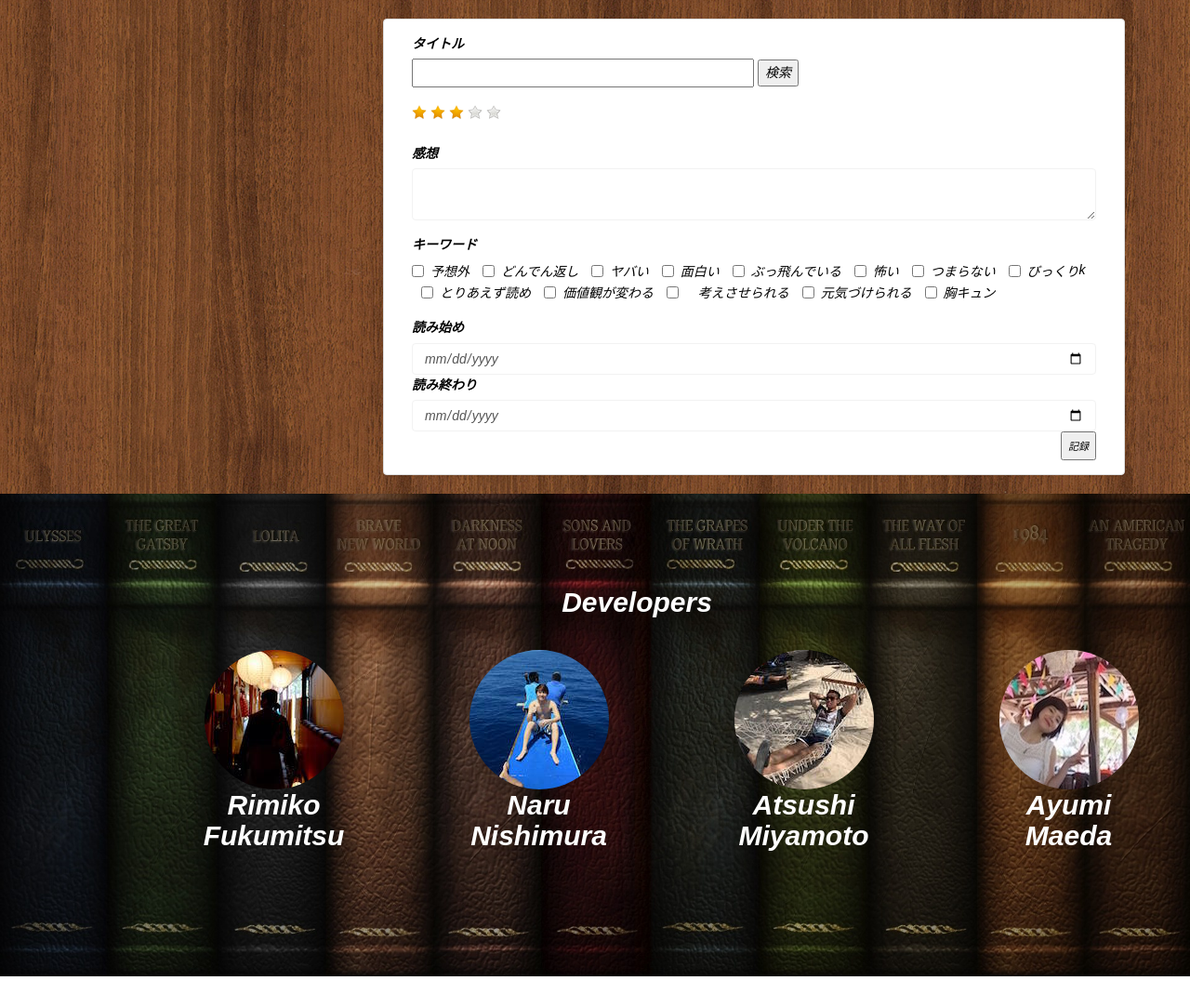
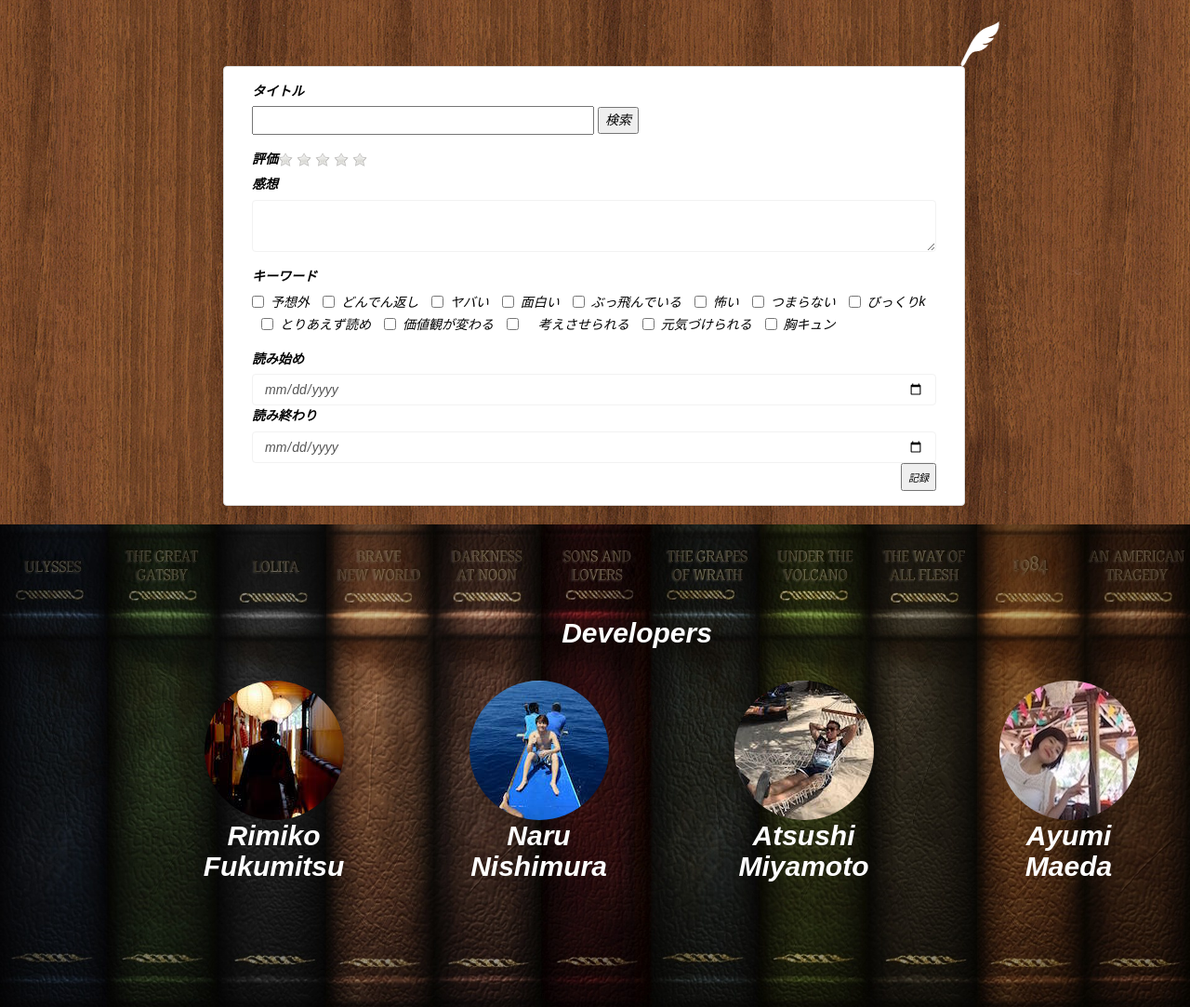
Before and after one commit to Rimiko/MemoReads_moc, a PHP site: page /record.php in a window 1280 px wide. Shown: the part 80-1163 px from the top of the page at 93% size. Before the commit the page ends 1130 px from the top, so only its background shows below. Run offline with PHP 8.4, Linux system fonts and the light colour scheme.

Commit message:
いろいろ変更

```diff
--- a/css/share.css
+++ b/css/share.css
@@ -122,11 +122,13 @@ p{
     -moz-background-size:   cover;
 /*    background-size:        cover;*/
     margin-bottom:0px;
+
 }
 #b-box{
     margin-left:auto;
     margin-top:100px;
     width:70%;
+    margin-left:170px;
 
      /*display:table-cell;
     vertical-align:middle;
@@ -163,9 +165,11 @@ p{
 .record-button{
   margin-top:10px
 }
-#star{
-  margin-left:15px;
+#icon{
+  margin-left:790px;
+  margin-top:3px;
 }
+
 /*透過処理
 /*#allbox-sub{
   background-color:       rgba(255,255,255,0.5);
--- a/record.php
+++ b/record.php
@@ -30,6 +30,7 @@ if(!empty($_SESSION['book'])){
   $bookauthor=$_SESSION['book']['author'];
   $bookdescription=$_SESSION['book']['description'];
   $bookid=$_SESSION['book']['bookid'];
+
 
 
   $sql =sprintf('SELECT * FROM `books` WHERE `api_id` ="%s"',$bookid);
@@ -143,10 +144,10 @@ if (isset($_POST['keyword13'])) {
 $keyword[] = $_POST['keyword13'];
 
 }
-if (isset($keyword)) {
-  var_dump($keyword);
+// if (isset($keyword)) {
+//   var_dump($keyword);
 
-}
+// }
 
 if (isset($keyword)) {
   $sql =sprintf('SELECT `record_id` FROM `records` WHERE `book_id` =%d AND `user_id` =%d',$recordid2['book_id'],$_SESSION['login_member_id']);
@@ -163,8 +164,11 @@ mysqli_real_escape_string($db,$keyword[$i]));
 
 mysqli_query($db,$sql) or die(mysqli_error($db));
 }
-// header("Location:mypage.php");
-// exit();
+if (isset($_POST['record_button'])) {
+unset($_SESSION['book']['title']);
+}
+header("Location:mypage.php");
+exit();
 }
 
 
@@ -175,7 +179,7 @@ mysqli_query($db,$sql) or die(mysqli_error($db));
 
 
 // var_dump($_SESSION['book']);
-// var_dump($_POST);
+// var_dump($_SESSION['book']['$categorie']);
 
 
 
@@ -225,6 +229,7 @@ mysqli_query($db,$sql) or die(mysqli_error($db));
       <div class="container">
 
         <div id="b-box">
+         <img id="icon" src="images/penicon.png">
            <div class="panel panel-default">
                 <div class="panel-body">
                     <div class="form-group">
@@ -259,12 +264,13 @@ mysqli_query($db,$sql) or die(mysqli_error($db));
                         </div>
 
                     </div>
+                    <div id="star"><label>評価</label></div>
                   </div>
                 </div>
 
+
  </form>
 
-<div id="star"></div>
 
  <form method="post" action="record.php" name="book_record">
 
@@ -444,7 +450,7 @@ mysqli_query($db,$sql) or die(mysqli_error($db));
 $.fn.raty.defaults.path = "images";
 $('#star').raty({
      number:5,
-     score:3,
+
 
      click: function(score, evt) {
           $.post('./star_result.php',{score:score},
--- a/record_result.php
+++ b/record_result.php
@@ -17,6 +17,7 @@ if(isset($_REQUEST['book_select'])){
     $_SESSION['book']['author']=$authors[$a][0];
     $_SESSION['book']['description']=$descriptions[$a];
     $_SESSION['book']['bookid']=$bookids[$a];
+    $_SESSION['book']['$categorie']=$categories[$a];
 
 
     header("Location:record.php");
```
Also changed, not shown: api.php (+9 -0 lines), images/penicon.png (added).
